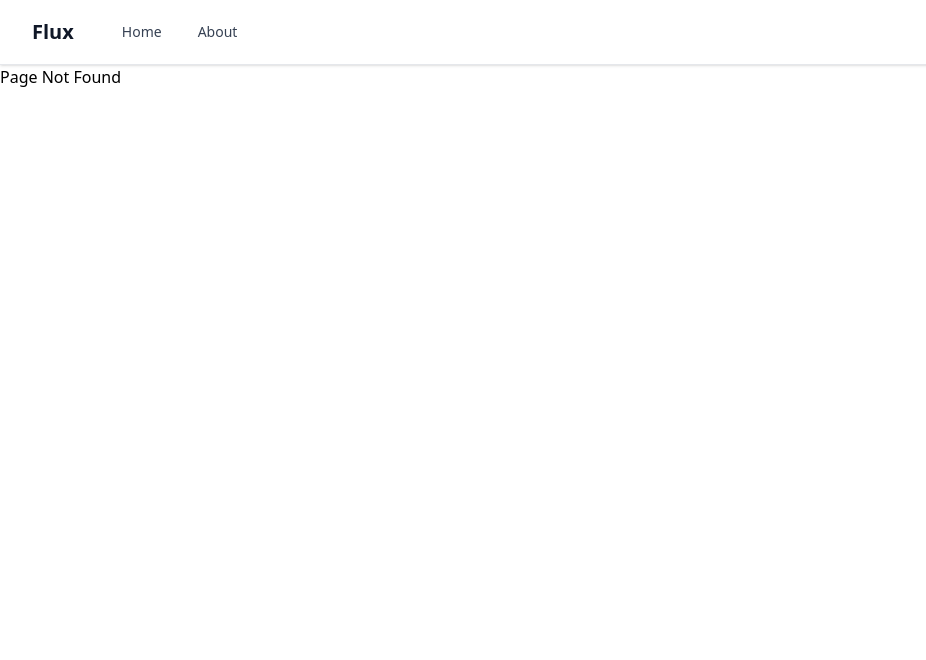
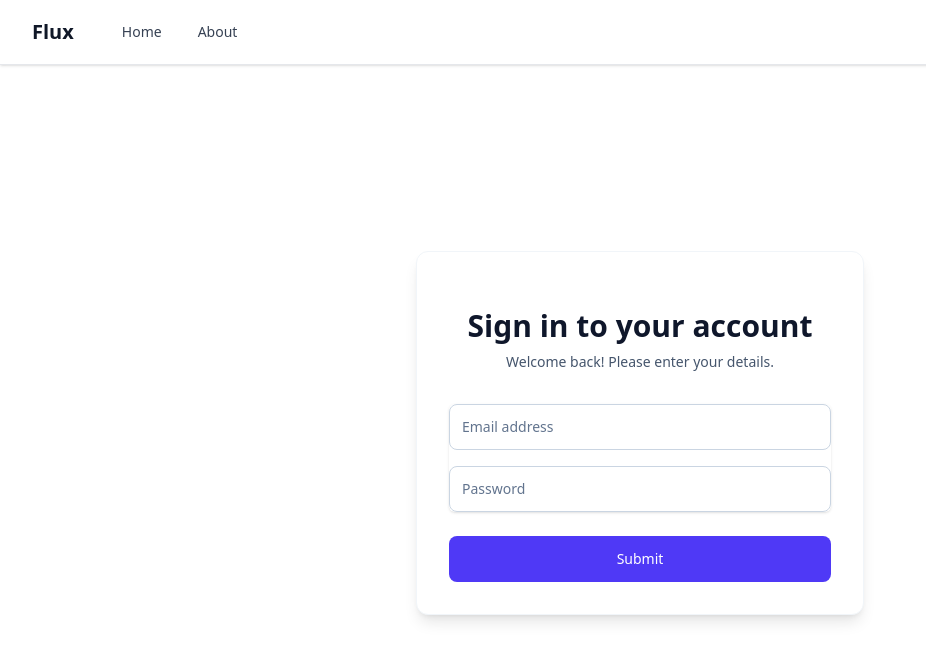
Before and after one commit to ALpolymer/flux-tracker, a React (Vite) app: page /login in a window 1280 px wide. Before the commit this address had no page. Shown: the top 660 px of the page, without its empty margins (0-926 px from the left). Built offline with nearby package versions, Linux system fonts and the light colour scheme.

Commit message:
feat(components) : add Login Page

```diff
--- a/src/App.tsx
+++ b/src/App.tsx
@@ -8,6 +8,7 @@ import Dashboard from "./components/Dashboard.tsx";
 import Expenses from "./components/Expenses.tsx";
 import Wallets from "./components/Wallets.tsx";
 import Categories from "./components/Categories.tsx";
+import Login from "./components/Login.tsx";
 
 function App() {
 
@@ -19,6 +20,7 @@ function App() {
             <Routes>
                 <Route path="/" element={<Home />} />
                 <Route path="about" element={<About />} />
+                <Route path="login" element={<Login/>}/>
                 <Route path="flux" element={<Tracker/>}>
                     <Route index element={<Dashboard/>}/>
                     <Route path="expenses" element={<Expenses/>}/>
--- a/src/components/Home.tsx
+++ b/src/components/Home.tsx
@@ -16,7 +16,7 @@ const Home = () => {
                         <div className="rounded-md shadow">
                             <button
                                 className="w-full flex items-center justify-center px-8 py-3 border border-transparent text-base font-medium rounded-md text-white bg-indigo-600 hover:bg-indigo-700 md:py-4 md:text-lg md:px-10 transition-colors"
-                                onClick={() => navigate("flux")}
+                                onClick={() => navigate("login")}
                             >
                                 Get started
                             </button>
--- /dev/null
+++ b/src/components/Login.tsx
@@ -0,0 +1,49 @@
+const Login = () => {
+    return (
+        <div className="min-h-[calc(100vh-4rem)] flex items-center justify-center py-12 px-4 sm:px-6 lg:px-8">
+            <div className="max-w-md w-full space-y-8 bg-white p-8 rounded-xl shadow-lg border border-slate-100">
+                <div className="text-center">
+                    <h2 className="mt-6 text-3xl font-extrabold text-slate-900">
+                        Sign in to your account
+                    </h2>
+                    <p className="mt-2 text-sm text-slate-600">
+                        Welcome back! Please enter your details.
+                    </p>
+                </div>
+
+                <form className="mt-8 space-y-6" >
+                    <div className="rounded-md shadow-sm -space-y-px">
+                        <div className="mb-4">
+                            <label htmlFor="email-address" className="sr-only">Email address</label>
+                            <input
+
+                                className="appearance-none relative block w-full px-3 py-3 border border-slate-300 placeholder-slate-500 text-slate-900 rounded-lg focus:outline-none focus:ring-indigo-500 focus:border-indigo-500 focus:z-10 sm:text-sm"
+                                placeholder="Email address"
+                            />
+                        </div>
+                        <div>
+                            <label htmlFor="password" className="sr-only">Password</label>
+                            <input
+                                type="password"
+                                className="appearance-none relative block w-full px-3 py-3 border border-slate-300 placeholder-slate-500 text-slate-900 rounded-lg focus:outline-none focus:ring-indigo-500 focus:border-indigo-500 focus:z-10 sm:text-sm"
+                                placeholder="Password"
+                            />
+                        </div>
+                    </div>
+
+                    <div className="flex flex-col items-center justify-center gap-2">
+                        <button
+                            type="submit"
+                            className="group relative w-full flex justify-center py-3 px-4 border border-transparent text-sm font-medium rounded-lg text-white bg-indigo-600 hover:bg-indigo-700 focus:outline-none focus:ring-2 focus:ring-offset-2 focus:ring-indigo-500 transition-colors duration-200"
+                        >
+                            Submit
+                        </button>
+                    </div>
+
+                </form>
+            </div>
+        </div>
+    );
+};
+
+export default Login;
```
